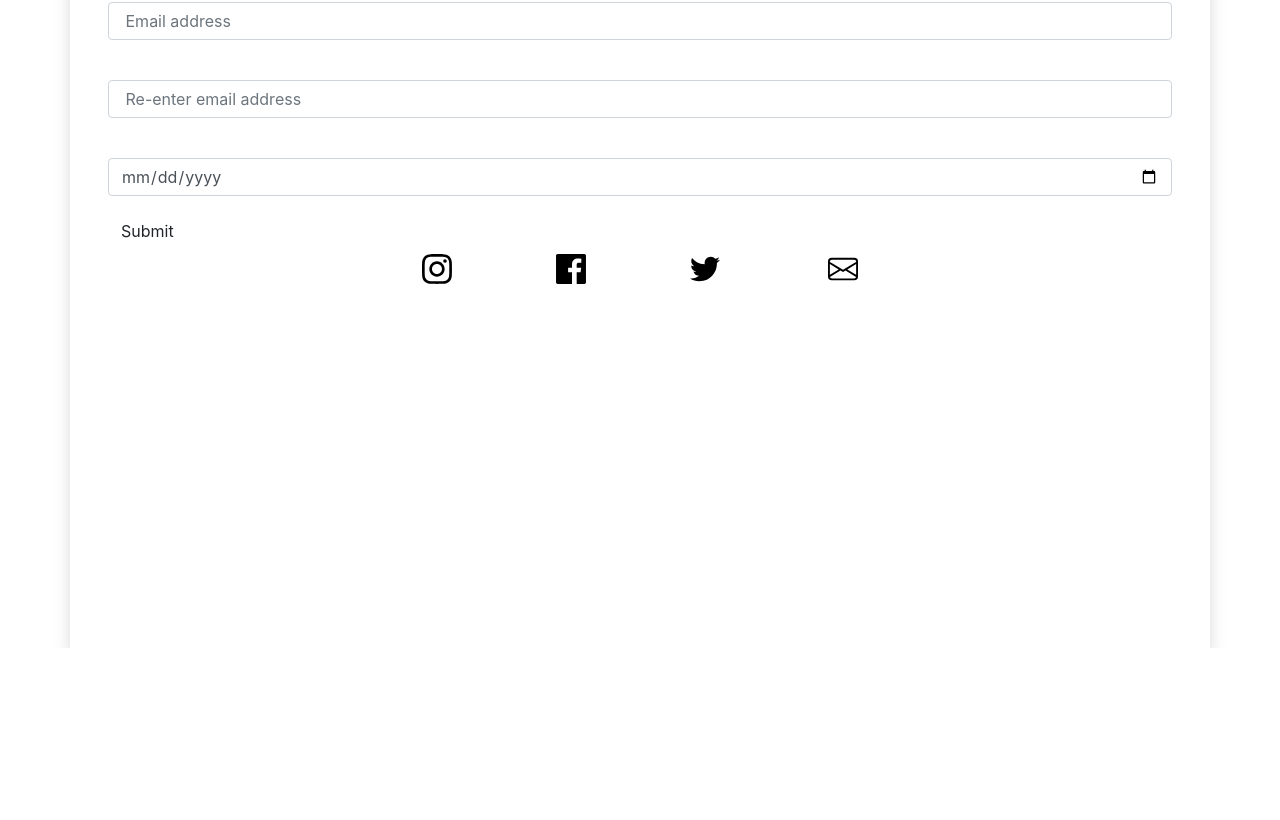
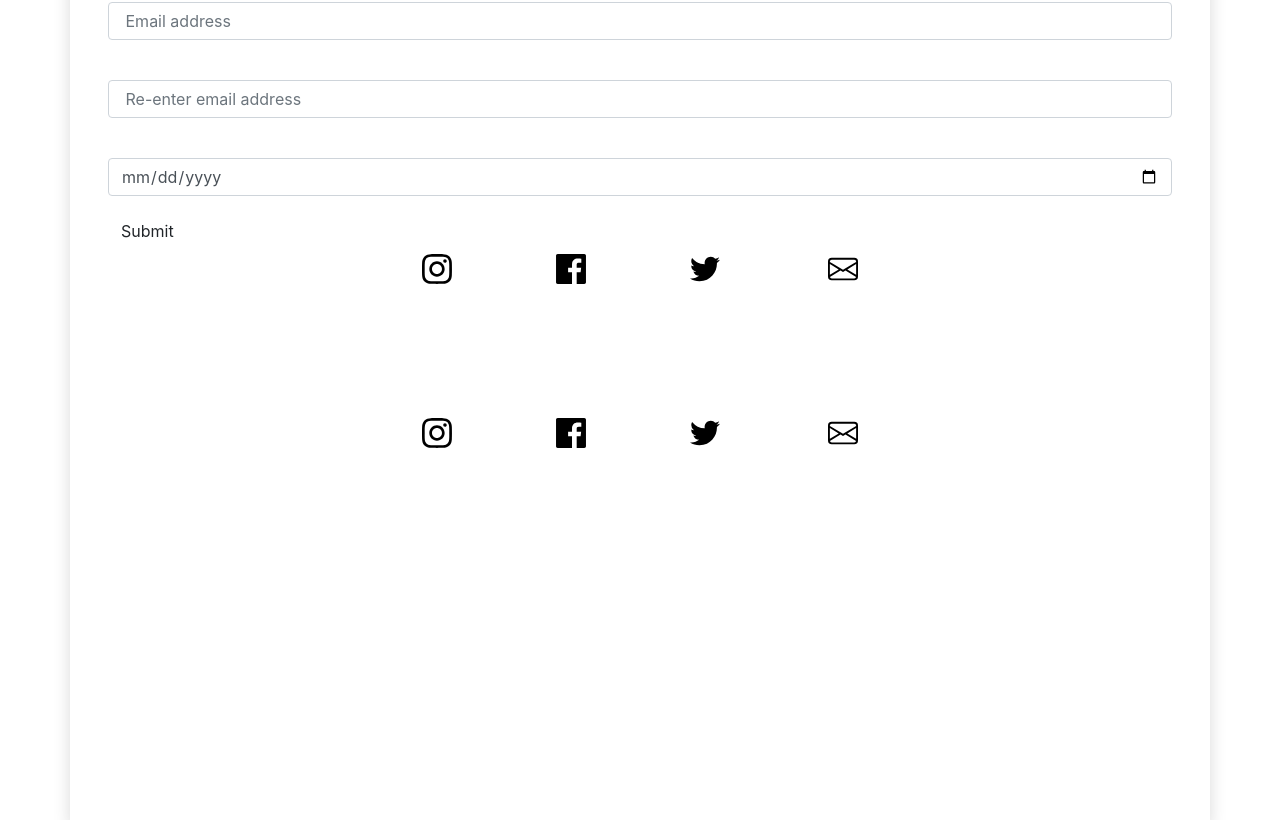
Before and after one commit to Monaj411/clauda-app, a React (Create React App) app: page / in a window 1280 px wide. Shown: the part 2024-2844 px from the top of the page. Before the commit the page ends 2672 px from the top, so only its background shows below. Built offline with nearby package versions, Linux system fonts and the light colour scheme.

Commit message:
adding about to the home component

```diff
--- /dev/null
+++ b/src/component.jsx/about.jsx
@@ -0,0 +1,27 @@
+import React from "react";
+import Social from "./social";
+
+const About = () => {
+  return (
+    <React.Fragment>
+      <div className="container welcome">
+        <div class=" p-2 text-white">
+          <p class="text-center">
+            <h2 className="heading">About Clauda</h2>
+          </p>
+          <p>
+            Clauda is a leading global payment pltform that partner with
+            freelancers, SMBs, marketplaces and enterprises to solve their
+            biggest payment challenges. leveraging robust technology,
+            compliance, operations and banking infrastructure.
+          </p>
+          <div>
+            <Social />
+          </div>
+        </div>
+      </div>
+    </React.Fragment>
+  );
+};
+
+export default About;
--- a/src/component.jsx/home.jsx
+++ b/src/component.jsx/home.jsx
@@ -8,6 +8,7 @@ import Product from "./product";
 import Contact from "./contact";
 import Sign from "./signIn";
 import Social from "./social";
+import About from "./about";
 
 const Home = () => {
   return (
@@ -35,6 +36,7 @@ const Home = () => {
 <Contact />
 <Sign />
 <Social />
+<About />
         </div>
 
         <div class="p-2 text-white welcome">
```
